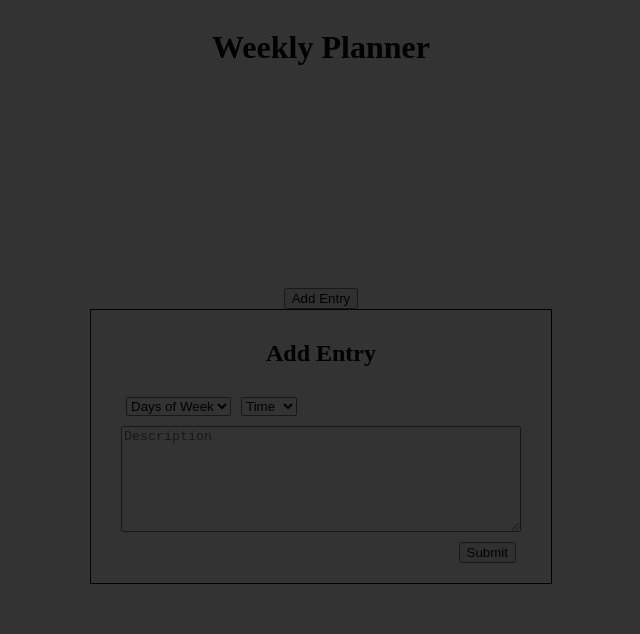
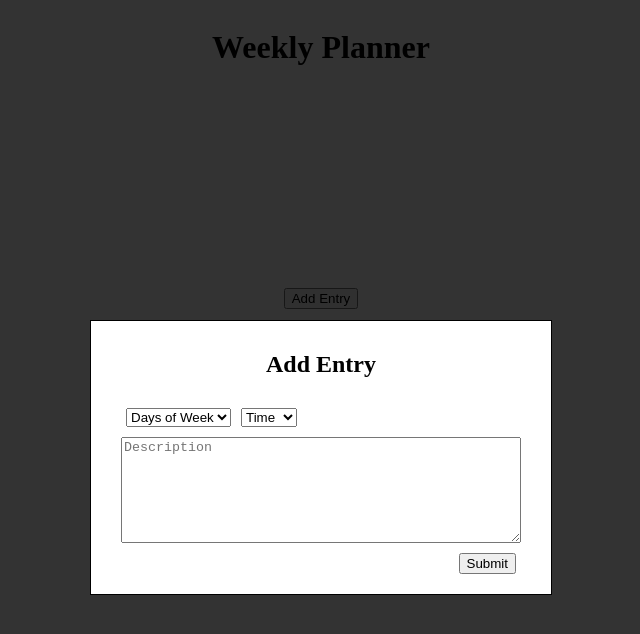
Before and after one commit to RobACurtis/week-planner, a website: page index.html in a window 1280 px wide. Both pictures are taken after a click on the button "Add Entry". Shown: the whole page, without its empty margins (319-959 px from the left). Drawn offline with Linux system fonts and the light colour scheme.

Commit message:
progress.

```diff
--- a/index.html
+++ b/index.html
@@ -22,7 +22,9 @@
         </div>
       </div>
     </div>
-    <div class="z-index">
+  </div>
+  <div class="overlay">
+      <div class="container-popup center">
         <div class="row">
           <div class="column-full center">
             <div class="popup margin-popup hidden">
@@ -83,8 +85,6 @@
           </div>
         </div>
       </div>
-  </div>
-  <div class="overlay hidden"></div>
   <script src="main.js"></script>
 </body>
 
--- a/main.js
+++ b/main.js
@@ -1,10 +1,12 @@
 var $addEntry = document.querySelector('.button-1');
 var $popup = document.querySelector('.popup');
 var $overlay = document.querySelector('.overlay');
+var $popup1 = document.querySelector('.container-popup');
 
 $addEntry.addEventListener('click', openPopup);
 
 function openPopup(event) {
-  $popup.className = 'popup margin-popup';
-  $overlay.className = 'overlay';
+  $popup.className = 'popup margin-popup z-index';
+  $overlay.className = 'overlay-on';
+  $popup1.className = 'container-popup z-index';
 }
--- a/styles.css
+++ b/styles.css
@@ -29,9 +29,10 @@
 }
 
 .popup {
-  position: absolute;
+  position: fixed;
   border: 1px solid black;
   width: 400px;
+  background-color: white;
 }
 
 .hidden {
@@ -56,6 +57,7 @@
 }
 
 .margin-popup {
+  margin-top: 25%;
   padding: 10px 30px;
 }
 
@@ -73,6 +75,14 @@
 }
 
 .overlay {
+  opacity: 0;
+  top: 0;
+  bottom: 0;
+  left: 0;
+  right: 0;
+}
+
+.overlay-on {
   position: fixed;
   opacity: 1;
   top: 0;
@@ -83,5 +93,5 @@
 }
 
 .z-index {
-  z-index: 1;
+  z-index: 10;
 }
```
Lines whose indentation alone changed are shown as unchanged.
